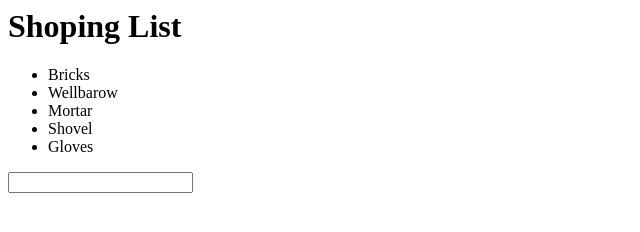
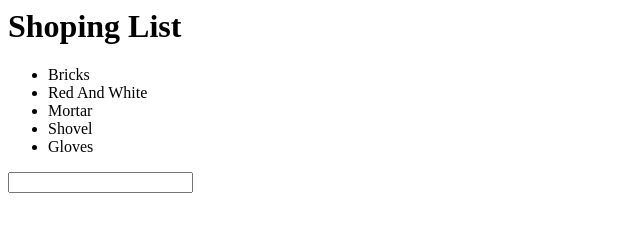
Before and after one commit to saeedkhan-github/expp, a plain HTML site: page Form.html in a window 1280 px wide. Shown: the full height of the page, 0-640 px from the left. Drawn offline with Linux system fonts and the light colour scheme.

Commit message:
li RED and white added

```diff
--- a/Form.html
+++ b/Form.html
@@ -5,7 +5,7 @@
 
 <ul>
 	<li>Bricks</li>
-	<li>Wellbarow</li>
+	<li>Red And White</li>
 	<li>Mortar</li>
 	<li>Shovel</li>
 	<li>Gloves</li>
```
